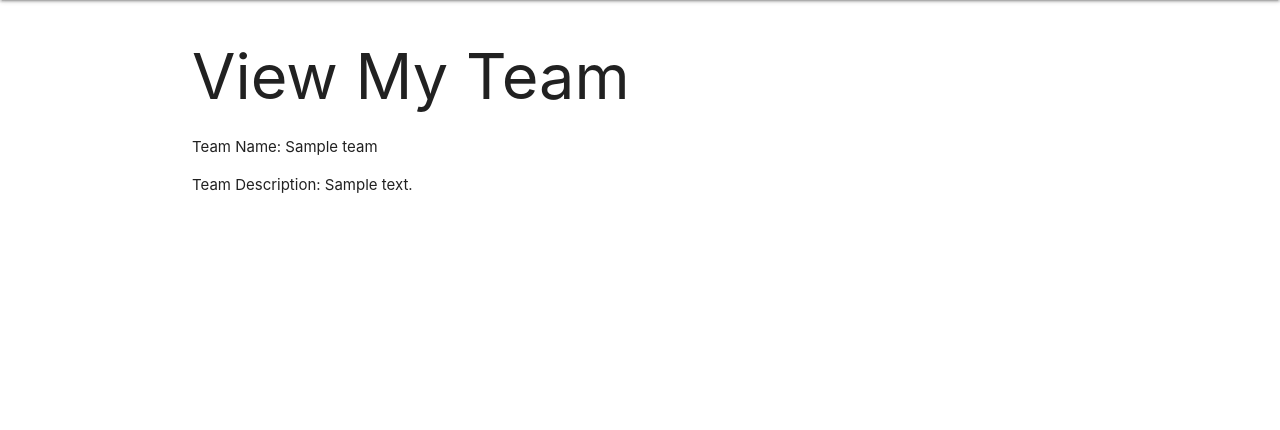
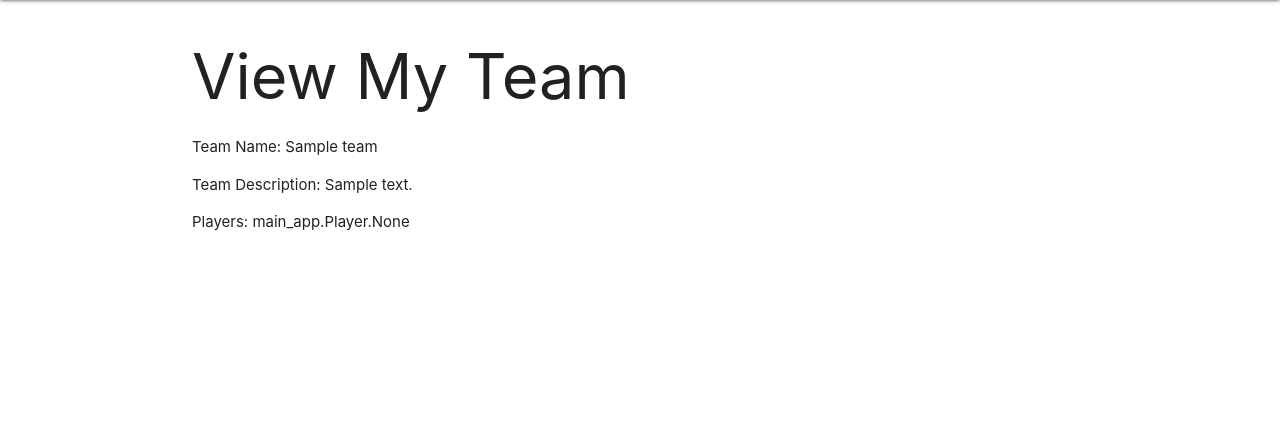
Before and after one commit to SungMK/Quidditch-Legacy, a Django app: page /teams/ in a window 1280 px wide. Shown: the part 64-494 px from the top of the page. Run offline with Django 4.2, Linux system fonts and the light colour scheme; tables that the repository leaves empty hold one stand-in row (values such as "Sample post"); some web fonts are replaced.

Commit message:
update teams/index.html

```diff
--- a/main_app/templates/teams/index.html
+++ b/main_app/templates/teams/index.html
@@ -6,6 +6,7 @@
 
 <p>Team Name: {{ team.name }}</p>
 <p>Team Description: {{ team.description }}</p>
+<p>Players: {{ team.players }}</p>
 
 {% endfor %}
 
```
